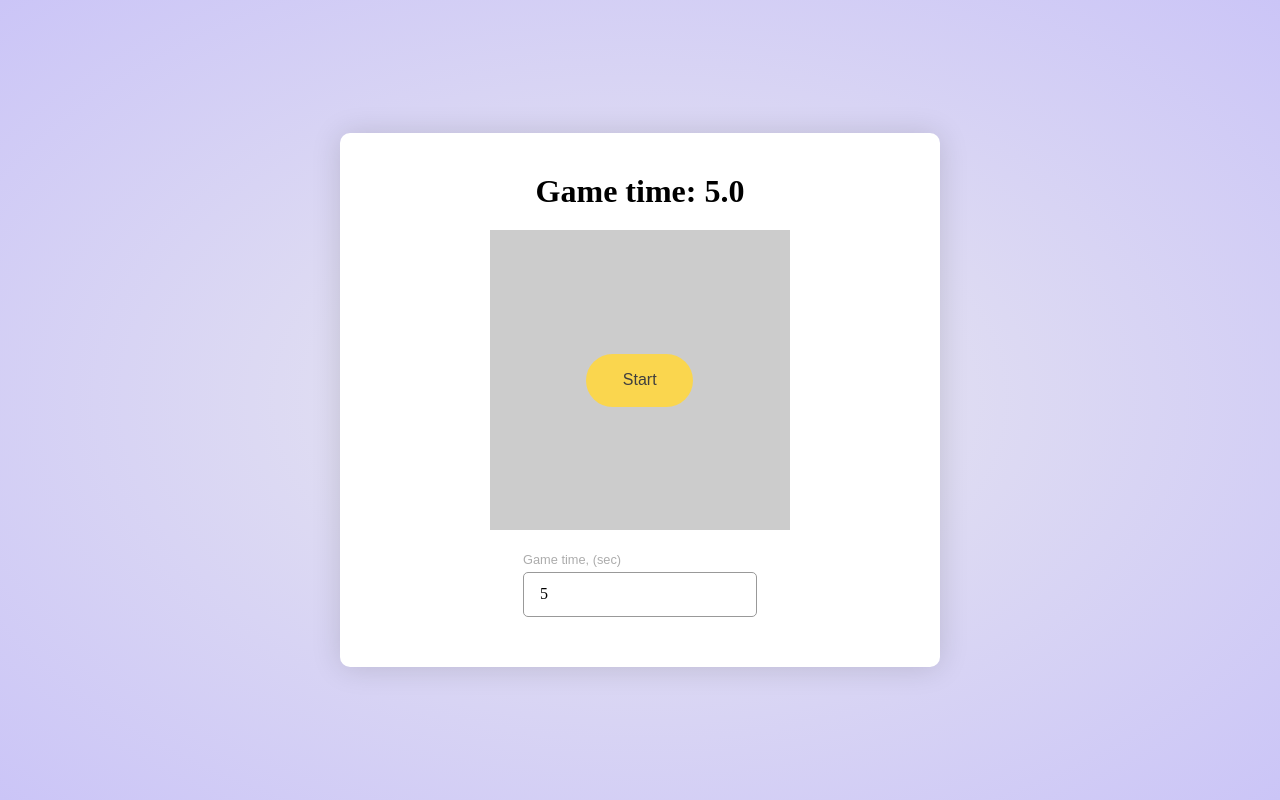
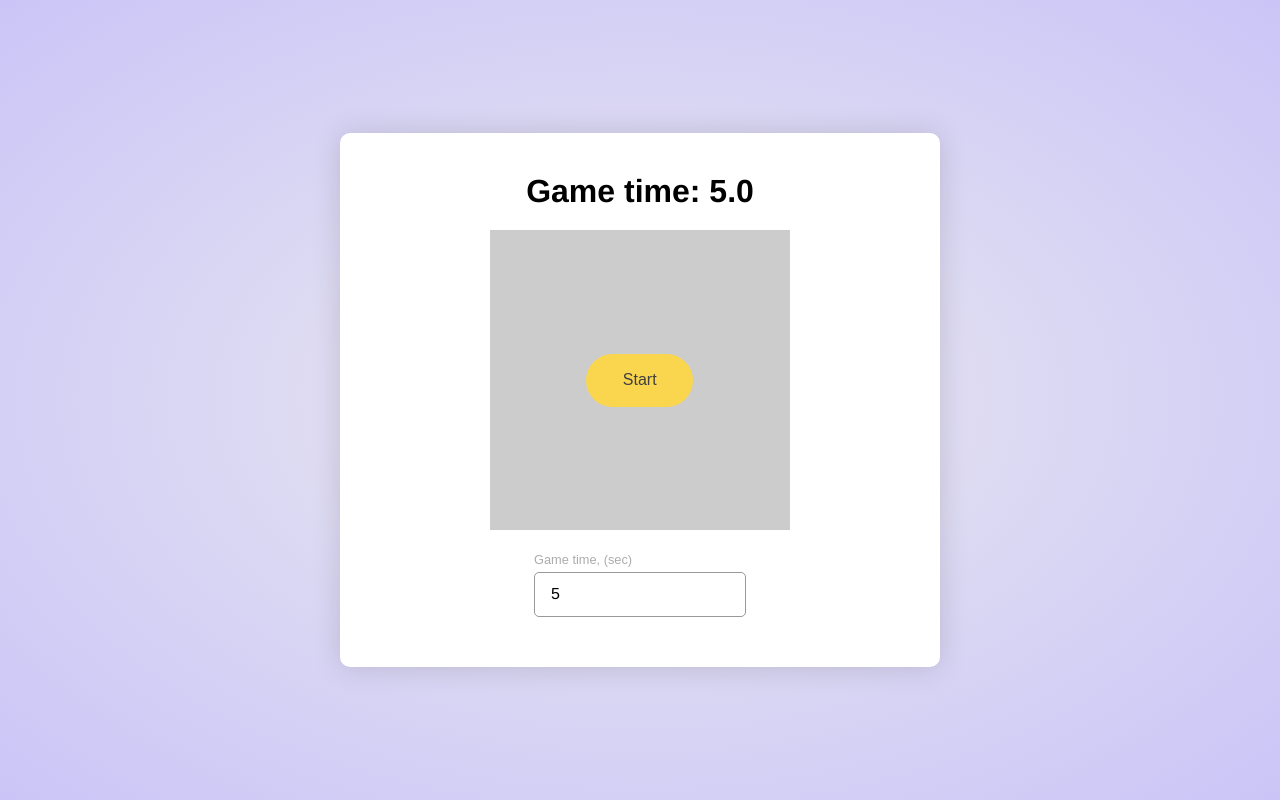
Before and after one commit to priuet/catch-a-square, a plain HTML site: page index.html in a window 1280 px wide. Drawn offline with Linux system fonts and the light colour scheme.

Commit message:
feat: change font to Helvetica

```diff
--- a/styles.css
+++ b/styles.css
@@ -13,6 +13,7 @@ body {
   align-items: center;
   padding: 20px;
   overflow: hidden;
+  font-family: 'Helvetica', 'Open Sans', sans-serif;
   background: background: rgba(233, 232, 240, 1.0);
 background: -webkit-radial-gradient(center, rgba(233, 232, 240, 1.0), rgba(203, 197, 247, 1.0));
 background: -moz-radial-gradient(center, rgba(233, 232, 240, 1.0), rgba(203, 197, 247, 1.0));
```
